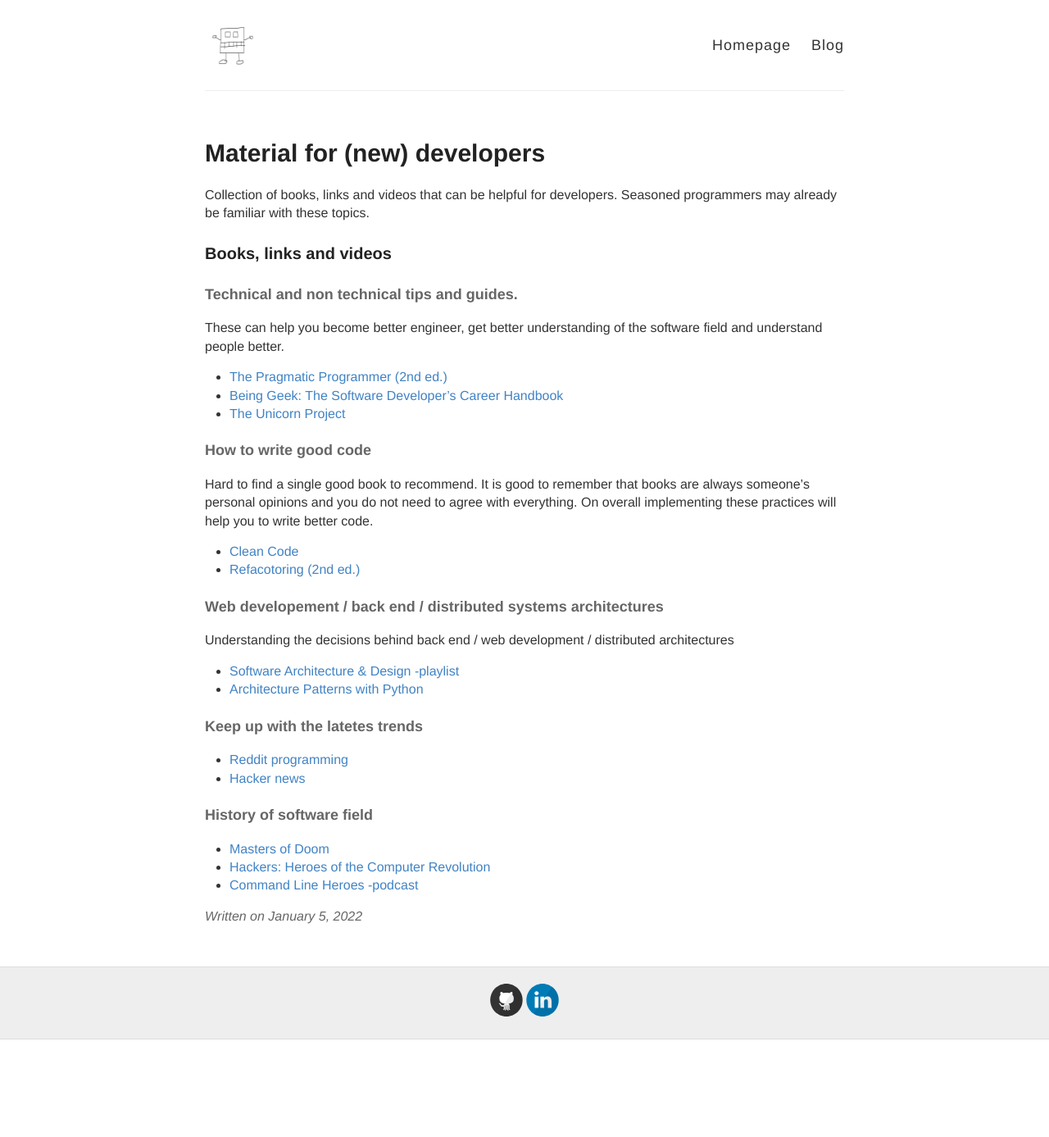
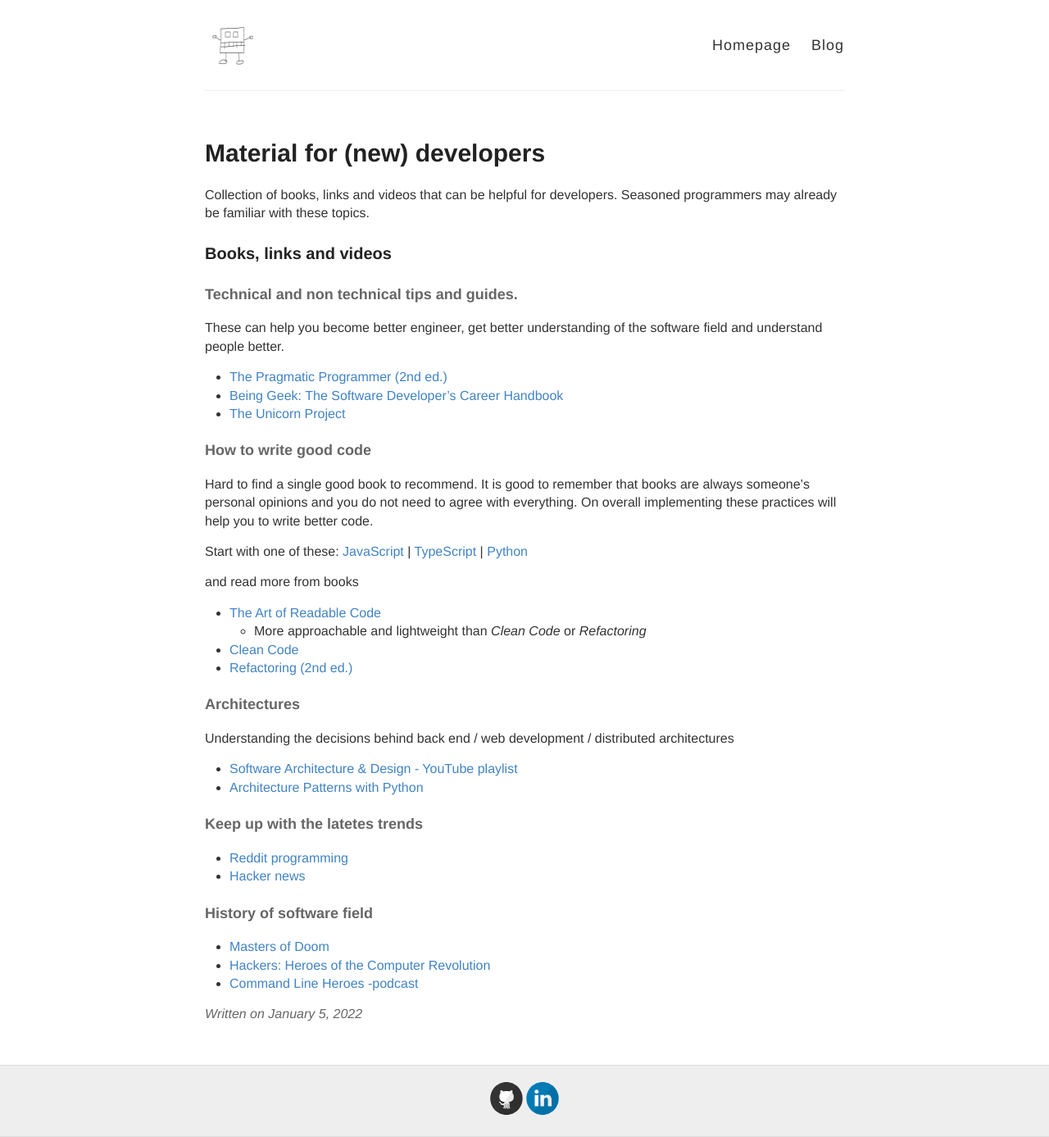
Before and after one commit to ttu/ttu.github.io, a Jekyll site: the page built from _posts/2022-1-5-material-for-new-developers.md, in a window 1280 px wide. Shown: the whole page at 82% size. Built offline with Jekyll 4.4.1, drawn with Linux system fonts in a browser that asks for light colours; comment, search, counter and statistics services are not loaded; before the commit the page ends 1268 px from its top, so only the background shows below that.

Commit message:
Add clean code github links to links post

```diff
--- a/_posts/2022-1-5-material-for-new-developers.md
+++ b/_posts/2022-1-5-material-for-new-developers.md
@@ -20,13 +20,20 @@ These can help you become better engineer, get better understanding of the softw
 
 Hard to find a single good book to recommend. It is good to remember that books are always someone's personal opinions and you do not need to agree with everything. On overall implementing these practices will help you to write better code.
 
+Start with one of these:
+[JavaScript](https://github.com/ryanmcdermott/clean-code-javascript) | [TypeScript](https://github.com/labs42io/clean-code-typescript) | [Python](https://github.com/zedr/clean-code-python)
+
+and read more from books
+
+* [The Art of Readable Code](https://www.goodreads.com/book/show/8677004-the-art-of-readable-code)
+  * More approachable and lightweight than _Clean Code_ or _Refactoring_
 * [Clean Code](https://www.goodreads.com/book/show/3735293-clean-code)
-* [Refacotoring (2nd ed.)](https://www.goodreads.com/book/show/44936.Refactoring)
+* [Refactoring (2nd ed.)](https://www.goodreads.com/book/show/44936.Refactoring)
 
-#### Web developement / back end / distributed systems architectures
+#### Architectures
 
 Understanding the decisions behind back end / web development / distributed architectures
-* [Software Architecture & Design -playlist](https://www.youtube.com/playlist?list=PL4JxLacgYgqTgS8qQPC17fM-NWMTr5GW6)
+* [Software Architecture & Design - YouTube playlist](https://www.youtube.com/playlist?list=PL4JxLacgYgqTgS8qQPC17fM-NWMTr5GW6)
 * [Architecture Patterns with Python](https://www.goodreads.com/book/show/50083115-architecture-patterns-with-python)
 
 #### Keep up with the latetes trends
```
